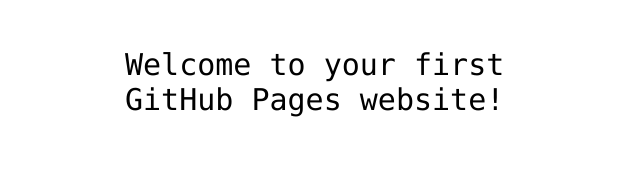
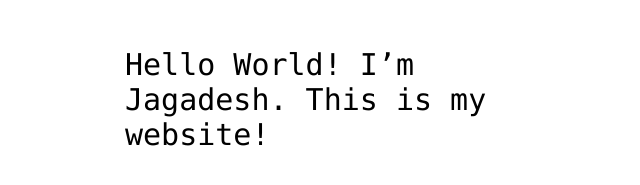
Before and after one commit to jagadeshn/hello-world, a plain HTML site: page index.html in a window 1280 px wide. Shown: the part 341-526 px from the top of the page, without its empty margins (315-955 px from the left). Drawn offline with Linux system fonts and the light colour scheme.

Commit message:
Update index.html

```diff
--- a/index.html
+++ b/index.html
@@ -12,7 +12,7 @@
 <img src="https://octodex.github.com/images/daftpunktocat-thomas.gif" id="octocat" alt="octocat-gif" />
 
 <!-- Change this code here by copy and pasting your template on line 15 -->
-<p>Welcome to your first GitHub Pages website!</p>
+<p><p>Hello World! I’m Jagadesh. This is my website!</p></p>
 
 </body>
 </html>
```
